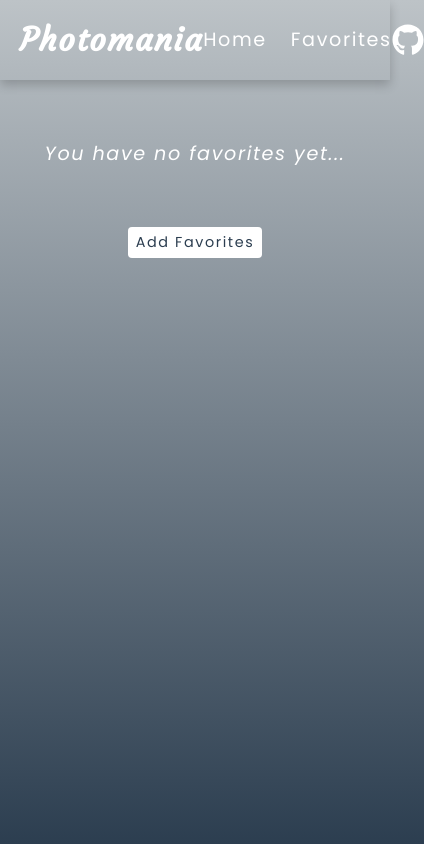
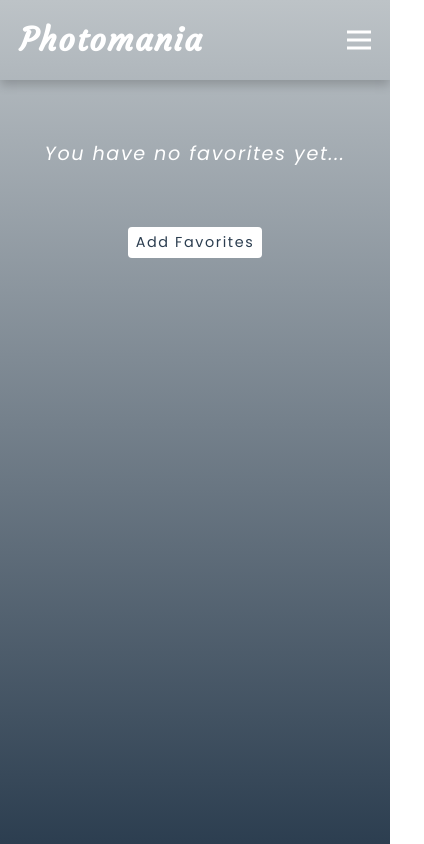
Before and after one commit to DrazhinUstin/Photomania, a React (Create React App) app: page /favorites/ in a window 390 px wide. Shown: the whole page, 424 px wide, since content can reach past the window. Built offline with nearby package versions, Linux system fonts and the light colour scheme; no server answers.

Commit message:
Set responsive navbar with opening and closing menu

```diff
--- a/src/App.js
+++ b/src/App.js
@@ -67,7 +67,7 @@ const App = () => {
 
     return (
         <>
-            <Navbar />
+            <Navbar favorites={favorites} />
             <Routes>
                 <Route
                     path={'/'}
--- a/src/components/Navbar.js
+++ b/src/components/Navbar.js
@@ -1,20 +1,57 @@
-import React from 'react';
+import React, { useState, useEffect, useRef } from 'react';
 import { Link } from 'react-router-dom';
 import { FaGithub } from 'react-icons/fa';
+import { getElemHeight } from '../utils';
 
-const Navbar = () => {
+const Navbar = ({ favorites }) => {
+    const [isNavbarMenuOpen, setIsNavbarMenuOpen] = useState(false);
+    const navbarMenuRef = useRef(null);
+
+    useEffect(() => {
+        const navbarMenu = navbarMenuRef.current;
+
+        const handleClick = (event) => {
+            if (event.target.tagName !== 'A') return;
+            setIsNavbarMenuOpen(false);
+        };
+
+        navbarMenu.addEventListener('click', handleClick);
+
+        return () => navbarMenu.removeEventListener('click', handleClick);
+    }, []);
+
+    useEffect(() => {
+        const navbarMenu = navbarMenuRef.current;
+        if (isNavbarMenuOpen) {
+            navbarMenu.style.height = `${getElemHeight(navbarMenu)}px`;
+        } else {
+            navbarMenu.style.height = '';
+        }
+    }, [isNavbarMenuOpen]);
+
     return (
         <nav className='navbar-wrapper'>
             <div className='navbar section-center'>
-                <Link to={'.'}>
-                    <h1 className='navbar-logo'>photomania</h1>
-                </Link>
-                <ul className='navbar-menu'>
+                <div className='navbar-header'>
+                    <Link to={'.'}>
+                        <h1 className='navbar-logo'>photomania</h1>
+                    </Link>
+                    <button
+                        className={`navbar-menu-toggle-btn ${isNavbarMenuOpen ? 'active' : ''}`}
+                        onClick={() => setIsNavbarMenuOpen((isNavbarMenuOpen) => !isNavbarMenuOpen)}
+                    >
+                        <span></span>
+                    </button>
+                </div>
+                <ul className='navbar-menu' ref={navbarMenuRef}>
                     <li>
                         <Link to={'.'}>home</Link>
                     </li>
                     <li>
-                        <Link to={'favorites'}>favorites</Link>
+                        <Link to={'favorites'} className='favorites'>
+                            favorites
+                            <span>{favorites.length}</span>
+                        </Link>
                     </li>
                 </ul>
                 <a
--- a/src/scss/_config.scss
+++ b/src/scss/_config.scss
@@ -11,6 +11,7 @@ $spacing: 0.1rem;
 $shadow: 0 5px 10px rgba(0, 0, 0, 0.2);
 $ease-trans: all 0.4s ease;
 $ease-trans-2: all 2s ease;
+$cubic-trans: all 0.4s cubic-bezier(0.23, 1, 0.32, 1);
 
 %flex-center {
     display: flex;
--- a/src/scss/_navbar.scss
+++ b/src/scss/_navbar.scss
@@ -5,24 +5,127 @@
 .navbar {
     height: 5rem;
     @extend %flex-between;
+    &-header {
+        @extend %flex-between;
+    }
     &-logo {
         font-size: 2rem;
         font-family: 'Courgette', cursive;
     }
+    &-menu-toggle-btn {
+        position: relative;
+        display: none;
+        width: 1.5rem;
+        height: 2rem;
+        border: none;
+        background-color: inherit;
+        span {
+            position: absolute;
+            top: 50%;
+            left: 0;
+            transform: translateY(-50%);
+            width: 100%;
+            height: 3px;
+            background-color: $white;
+            transition: $ease-trans;
+            &::before,
+            &::after {
+                content: '';
+                position: absolute;
+                top: -8px;
+                left: 0;
+                width: inherit;
+                height: inherit;
+                background-color: $white;
+                transition: $cubic-trans;
+                transition-property: transform;
+            }
+            &::after {
+                top: 8px;
+            }
+        }
+        &.active {
+            span {
+                background-color: transparent;
+                &::before {
+                    top: 0;
+                    transform: rotate(-405deg);
+                }
+                &::after {
+                    top: 0;
+                    transform: rotate(405deg);
+                }
+            }
+        }
+    }
     &-menu {
         display: flex;
         column-gap: 1.5rem;
+        transition: $ease-trans;
         a {
+            display: block;
             font-size: 1.2rem;
             text-transform: capitalize;
             letter-spacing: $spacing;
+        }
+        .favorites {
+            display: flex;
+            column-gap: 0.1rem;
+            span {
+                position: relative;
+                top: -0.5rem;
+                width: 1.25rem;
+                height: 1.25rem;
+                @extend %flex-center;
+                border-radius: 50%;
+                background-color: $blue;
+                color: $white;
+                font-size: 0.85rem;
+            }
         }
     }
     a {
         color: $white;
         transition: $ease-trans;
+        transition-property: color;
         &:hover {
             color: $primary-clr;
         }
     }
 }
+
+@media screen and (min-width: 768px) {
+    .navbar-menu {
+        height: auto !important;
+    }
+}
+
+@media screen and (max-width: 767px) {
+    .navbar {
+        height: auto;
+        display: block;
+        &.section-center {
+            width: 100%;
+        }
+        &-header {
+            width: 90%;
+            height: 5rem;
+            margin: 0 auto;
+        }
+        &-menu-toggle-btn {
+            display: block;
+        }
+        &-menu {
+            height: 0;
+            display: block;
+            overflow: hidden;
+            a {
+                padding: 1.5rem 5%;
+                border-top: 1px solid rgba(255, 255, 255, 0.5);
+            }
+            & ~ a {
+                display: none;
+            }
+        }
+    }
+}
--- a/src/utils.js
+++ b/src/utils.js
@@ -26,6 +26,14 @@ const getDocumentHeight = () => {
     );
 };
 
+const getElemHeight = (elem) => {
+    let totalHeight = 0;
+    [...elem.children].forEach((child) => {
+        totalHeight += child.offsetHeight;
+    });
+    return totalHeight;
+};
+
 const getStorageItem = (key) => {
     return localStorage.getItem(key) ? JSON.parse(localStorage.getItem(key)) : [];
 };
@@ -34,4 +42,4 @@ const setStorageItem = (key, value) => {
     localStorage.setItem(key, JSON.stringify(value));
 };
 
-export { destructPhotos, getDocumentHeight, getStorageItem, setStorageItem };
+export { destructPhotos, getDocumentHeight, getElemHeight, getStorageItem, setStorageItem };
```
